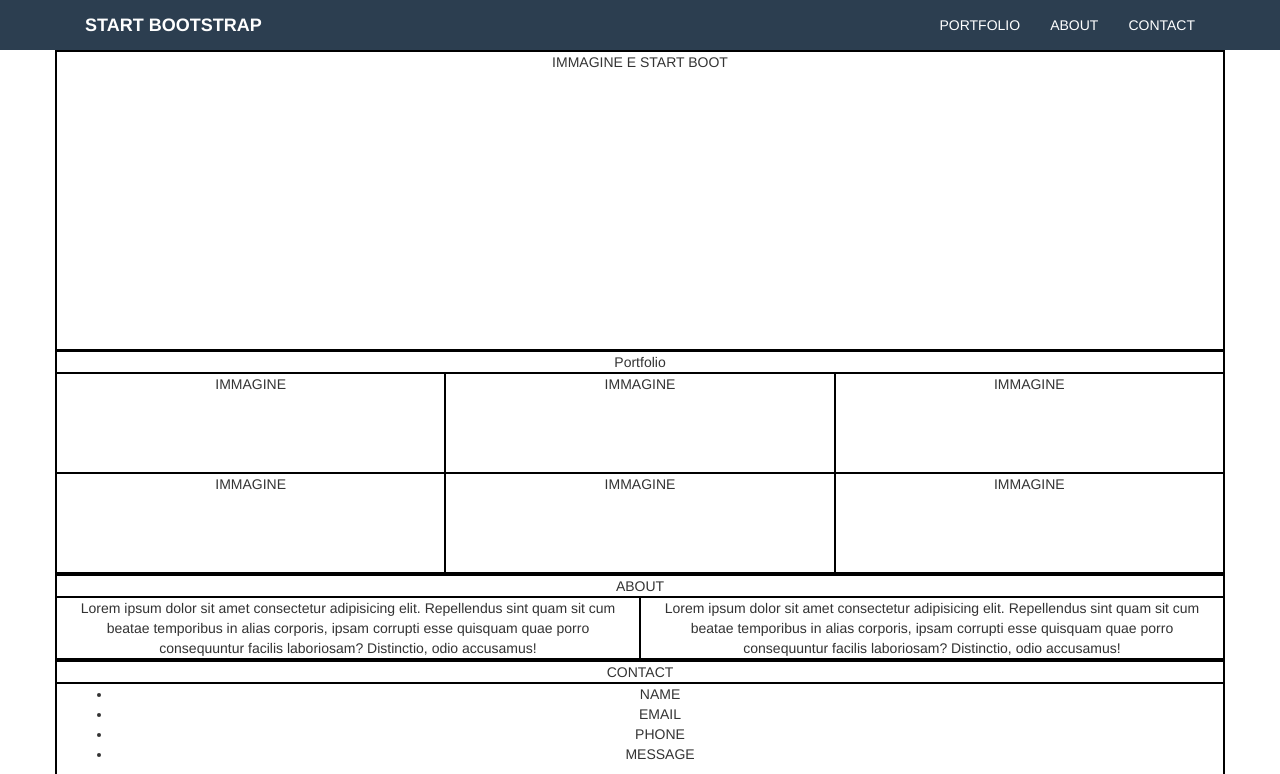
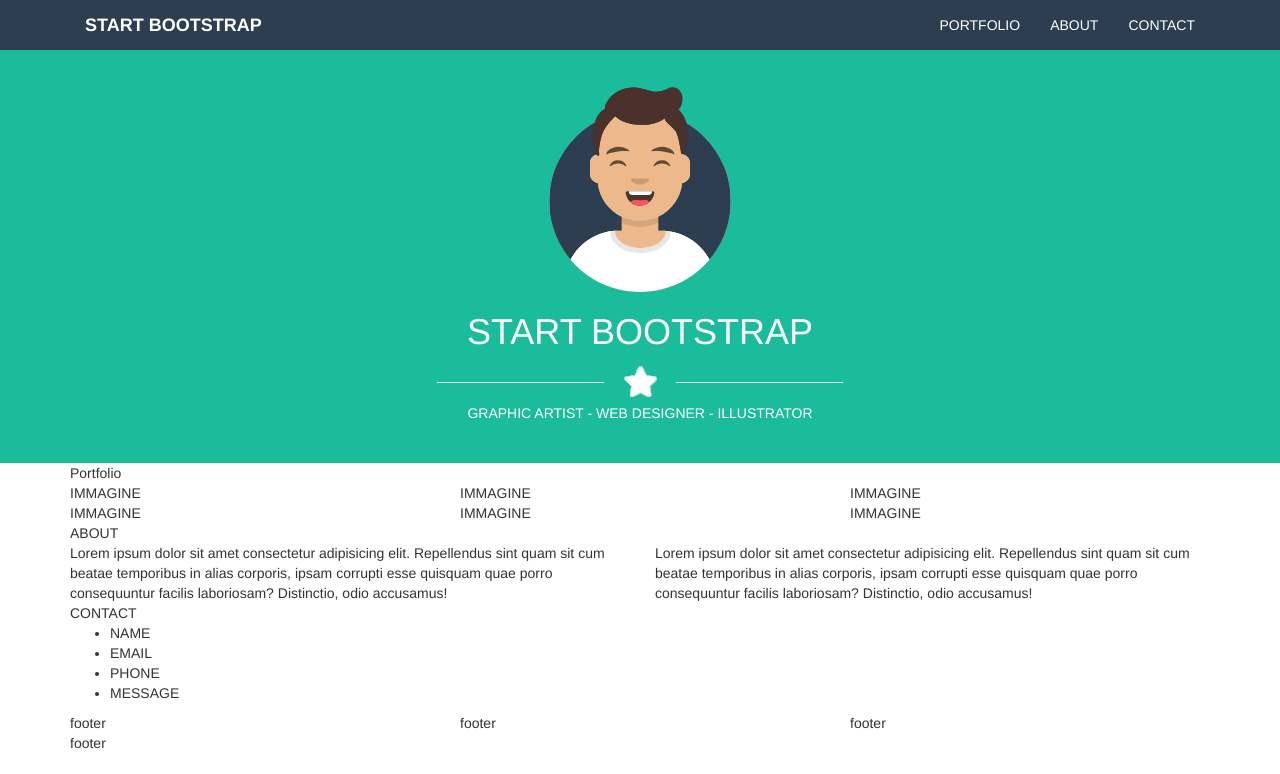
Before and after one commit to anto991nio/html-css-bootstrap-freelancer, a plain HTML site: page index.html in a window 1280 px wide. Shown: the top 774 px of the page. Drawn offline with nearby package versions, Linux system fonts and the light colour scheme.

Commit message:
termina hero

```diff
--- a/index.html
+++ b/index.html
@@ -10,9 +10,9 @@
     <title>html-css-bootstrap-freelancer</title>
 </head>
 <body>
-
+<!--  brand e nav bar a scomparsa -->
     <header>
-        <nav class="my-navbar ">
+        <nav class="my-navbar bg-darker">
             <div class="container ">
               <div class="navbar-header">
                 <a class="navbar-brand text-white" href="#">
@@ -36,10 +36,27 @@
     </header>
 
     <main>
-        <section class="hero">
-            <div class="container bordo">
+        <!-- sezione hero -->
+        <section class="bg-green text-white my-pd-pagina">
+            <div class="container">
                 <div class="row">
-                    <div class="col-md-12 bordo">IMMAGINE E START BOOT</div>
+                    <div class="col-md-6 col-md-offset-3">
+                        <div class="my-img-container center-block">
+                            <img src="img\avatar.svg" class="img-responsive" alt="Testa bootstrap">
+                        </div>
+                        <div class="text-center">
+                            <h1 >START BOOTSTRAP</h1>
+                            <div class="my-linea">
+                                <hr>
+                            </div>
+                            <img class="stellina"src="img/white.png" alt="">
+                            <div class="my-linea">
+                                <hr>
+                            </div>
+                            <p>GRAPHIC ARTIST - WEB DESIGNER - ILLUSTRATOR</p>
+                        </div>
+
+                    </div>
                 </div>
             </div>
 
--- a/style.css
+++ b/style.css
@@ -1,4 +1,4 @@
-.my-navbar{
+.bg-darker{
     background-color: rgb(44, 62, 80);
 }
 
@@ -15,27 +15,25 @@
     background-color: white;
 }
 
+.bg-green{
+    background-color: rgb(26, 188, 156);
+}
 
-/* Classi da cancellare */
-.bordo{
-    border: 1px solid black;
-    text-align: center;
+.my-img-container{
+    max-width: 200px;
 }
-nav .bordo{
-    height: 90px;
+
+.my-linea{
+    display: inline-block;
+    width: 30%;
+    vertical-align: middle
 }
-.hero .bordo{
-    height: 300px;
 
+.stellina{
+    margin: 0 15px;
 }
-.immagini{
-    height: 100px;
+
+/* padding per tutte le sezioni */
+.my-pd-pagina{
+    padding: 30px 0;
 }
-footer .col-md-4 ,
-footer .col-sm-4 ,
-footer .col-xs-12{
-    height: 300px;
-}
-footer .col-md-12{
-    height: 90px;
-}
```
Also changed, not shown: img/white.png (added).
